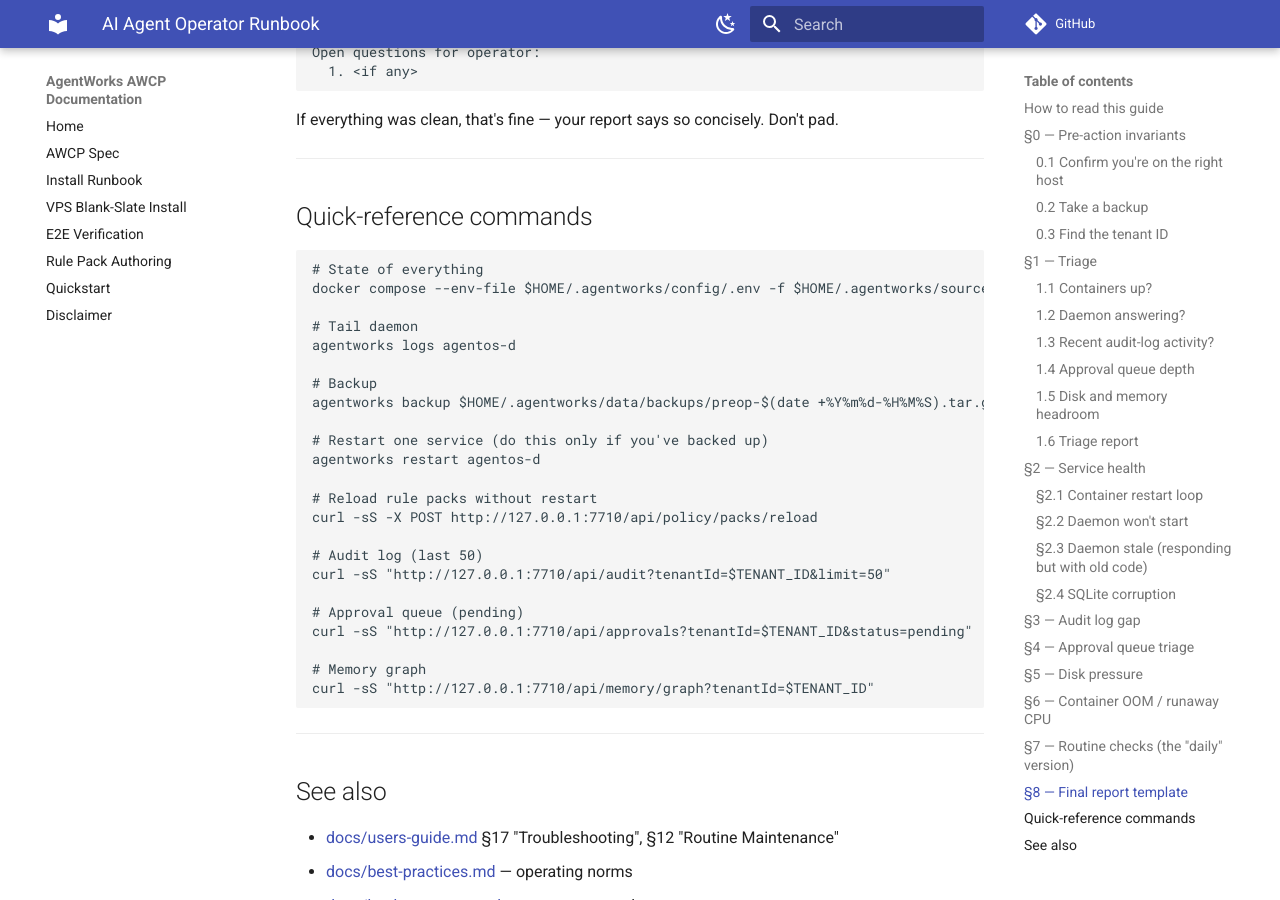
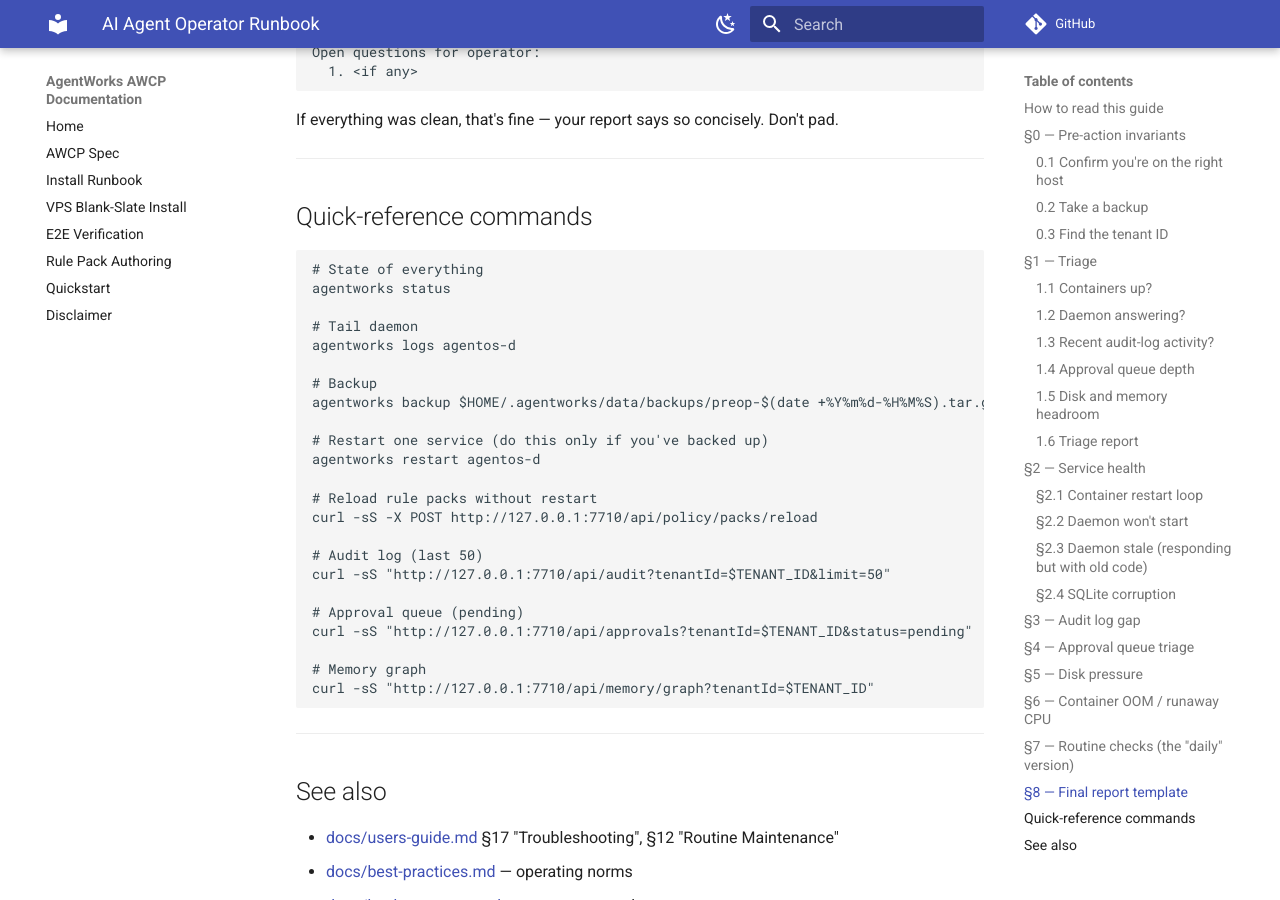
Before and after one commit to SGridworks/agentworks-os-vps, an MkDocs documentation site: the page built from docs/AI-AGENT-OPERATOR-RUNBOOK.md, in a window 1280 px wide and 900 px high, scrolled down 8340 px. Built offline with MkDocs 1.6.1 and Material for MkDocs 9.7.7, drawn with Linux system fonts in a browser that asks for light colours; comment, search, counter and statistics services are not loaded; some of the changed text lies outside the part shown.

Commit message:
fix(v0.1.9): pre-release audit round 6 fixes
1 BLOCKER + 4 HIGH + 4 MEDIUM from the sixth pre-release pass.

BLOCKER:
- install.sh materializes the source tree under canonical
  $AGENTWORKS_DIR/source even when run from a local checkout. rsync
  (or tar fallback) mirrors the cwd into the canonical path so the
  installed wrapper, which defaults SOURCE_DIR there, can always
  resolve commands. Fixes 'agentworks status fails immediately after
  smoke-passing install via clone-then-run path.'

HIGH:
- AI-AGENT-OPERATOR-RUNBOOK.md: replace raw docker compose --env-file
  + -f invocations with 'agentworks status/logs/restart' so the
  runbook inspects the same compose project the installer launched.
- AI-AGENT-RULE-PACK-GUIDE.md §5.2: drop nonexistent
  'agentos rule-packs test' CLI; route validation through
  'pnpm --filter @agentworks/policy-engine test -- <pack.yaml>'.
- AI-AGENT-VAULT-HYGIENE.md §2 backup step: use 'agentworks backup'
  with the supported on-host path; drop the nonexistent
  '$HOME/.agentworks/docker-compose.yml' + unshipped 'agentos backup'
  CLI.
- Re-install detection edge case is now fixed transitively: the
  canonical materialize path means
  $AGENTWORKS_DIR/source/docker-compose.yml exists after any first
  install (clone-and-run or curl-and-run), so the handoff guard
  fires on re-install.

MEDIUM:
- /api/health version is now resolved at startup from
  packages/agentos-d/package.json via fileURLToPath +
  readFileSync. The hardcoded 0.1.0 constant could never agree with
  the published image tag. /api/health now reports 0.1.9.
- agentworks update tag-name regex accepts SemVer build metadata
  (+build.N) with or without a prerelease suffix.
- mktemp invocations in cmd_update/cmd_backup/cmd_restore/
  cmd_support_bundle use portable
  mktemp "${TMPDIR:-/tmp}/agentworks.XXXXXX" templates so they work
  on systems where mktemp (no args) refuses to default-template.
- docs/AI-AGENT-MCP-DEBUG.md drops the false AGENTOS_TENANT_ID claim
  in §6 (the shipped bridge only reads AGENTOS_URL); sample MCP
  config drops AGENTOS_TENANT_ID; diagnostic check now reports
  AGENTOS_URL value.

````diff
--- a/docs/AI-AGENT-OPERATOR-RUNBOOK.md
+++ b/docs/AI-AGENT-OPERATOR-RUNBOOK.md
@@ -39,7 +39,7 @@
 
 ```bash
 hostname
-docker compose --env-file $HOME/.agentworks/config/.env -f $HOME/.agentworks/source/docker-compose.yml ps --format "table {{.Service}}\t{{.Status}}"
+agentworks status
 ```
 
 If `~/.agentworks/source/docker-compose.yml` doesn't exist, this host doesn't have AgentWorks installed. Stop and ask the operator which host they meant.
@@ -76,7 +76,7 @@
 ### 1.1 Containers up?
 
 ```bash
-docker compose --env-file $HOME/.agentworks/config/.env -f $HOME/.agentworks/source/docker-compose.yml ps --format "{{.Service}} {{.Status}}"
+agentworks status
 ```
 
 **Verify:** `agentos-d`, `scanner-worker`, `n8n`, and `postgres` all show `Up`.
@@ -140,8 +140,8 @@
 ### §2.1 Container restart loop
 
 ```bash
-docker compose --env-file $HOME/.agentworks/config/.env -f $HOME/.agentworks/source/docker-compose.yml ps
-docker compose --env-file $HOME/.agentworks/config/.env -f $HOME/.agentworks/source/docker-compose.yml logs --tail 100 <service>
+agentworks status
+agentworks logs <service>
 ```
 
 Read the last 100 lines. The exit cause is almost always in there:
@@ -156,7 +156,7 @@
 Backup first if you haven't (§0.2). Then:
 
 ```bash
-docker compose --env-file $HOME/.agentworks/config/.env -f $HOME/.agentworks/source/docker-compose.yml logs --tail 200 agentos-d
+agentworks logs agentos-d (last 200 lines)
 ```
 
 If logs show a clean start but `/api/health` doesn't answer:
@@ -171,7 +171,7 @@
 After an update, the daemon may serve stale code if the image wasn't actually pulled.
 
 ```bash
-docker compose --env-file $HOME/.agentworks/config/.env -f $HOME/.agentworks/source/docker-compose.yml images agentos-d
+agentworks status (image tag column)
 docker inspect agentos-d --format '{{.Created}} {{.Config.Image}}'
 ```
 
@@ -182,7 +182,7 @@
 Stop the daemon (do NOT kill -9):
 
 ```bash
-docker compose --env-file $HOME/.agentworks/config/.env -f $HOME/.agentworks/source/docker-compose.yml stop agentos-d
+agentworks restart agentos-d   # stop+start via recreate
 ```
 
 Restore from the most recent good backup:
@@ -363,7 +363,7 @@
 
 ```bash
 # State of everything
-docker compose --env-file $HOME/.agentworks/config/.env -f $HOME/.agentworks/source/docker-compose.yml ps
+agentworks status
 
 # Tail daemon
 agentworks logs agentos-d
````
Also changed, not shown: docs/AI-AGENT-MCP-DEBUG.md (+4 -5 lines), docs/AI-AGENT-RULE-PACK-GUIDE.md (+4 -4 lines), docs/AI-AGENT-VAULT-HYGIENE.md (+3 -3 lines), 3 other files.
